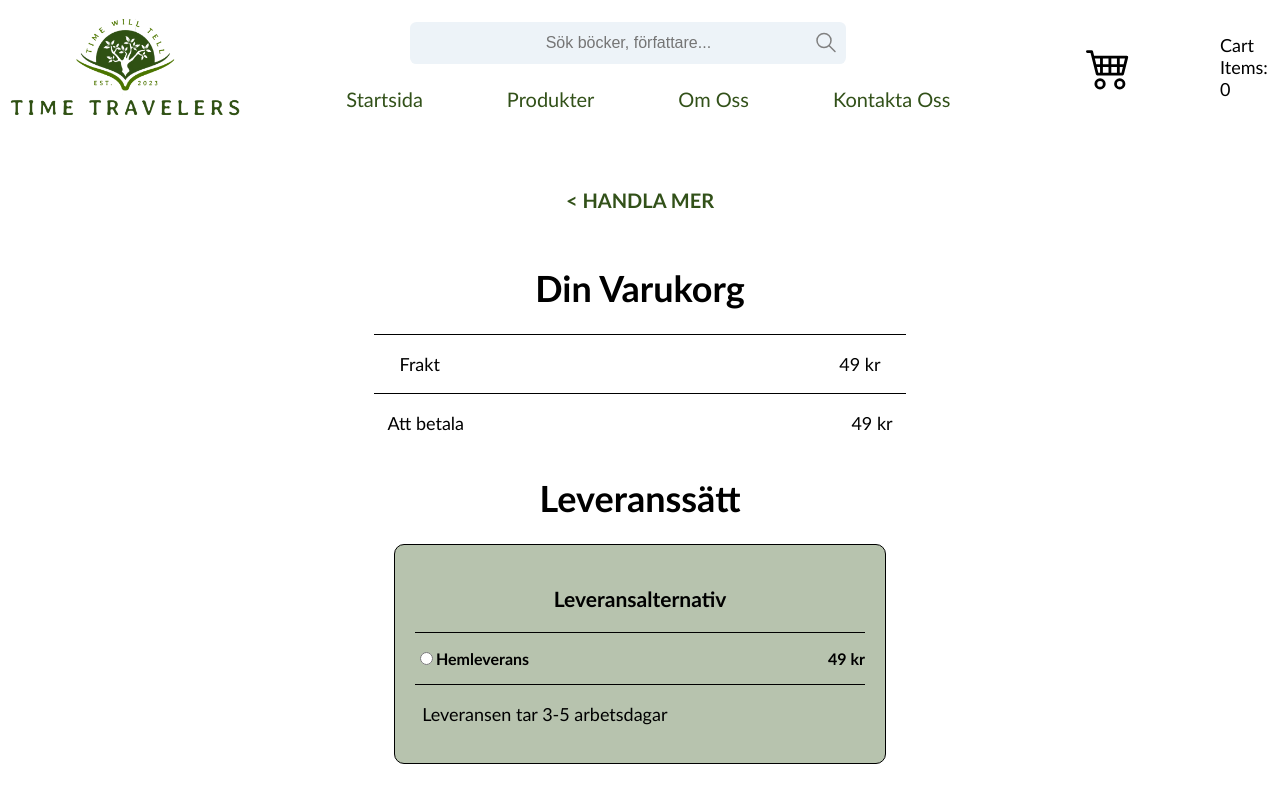
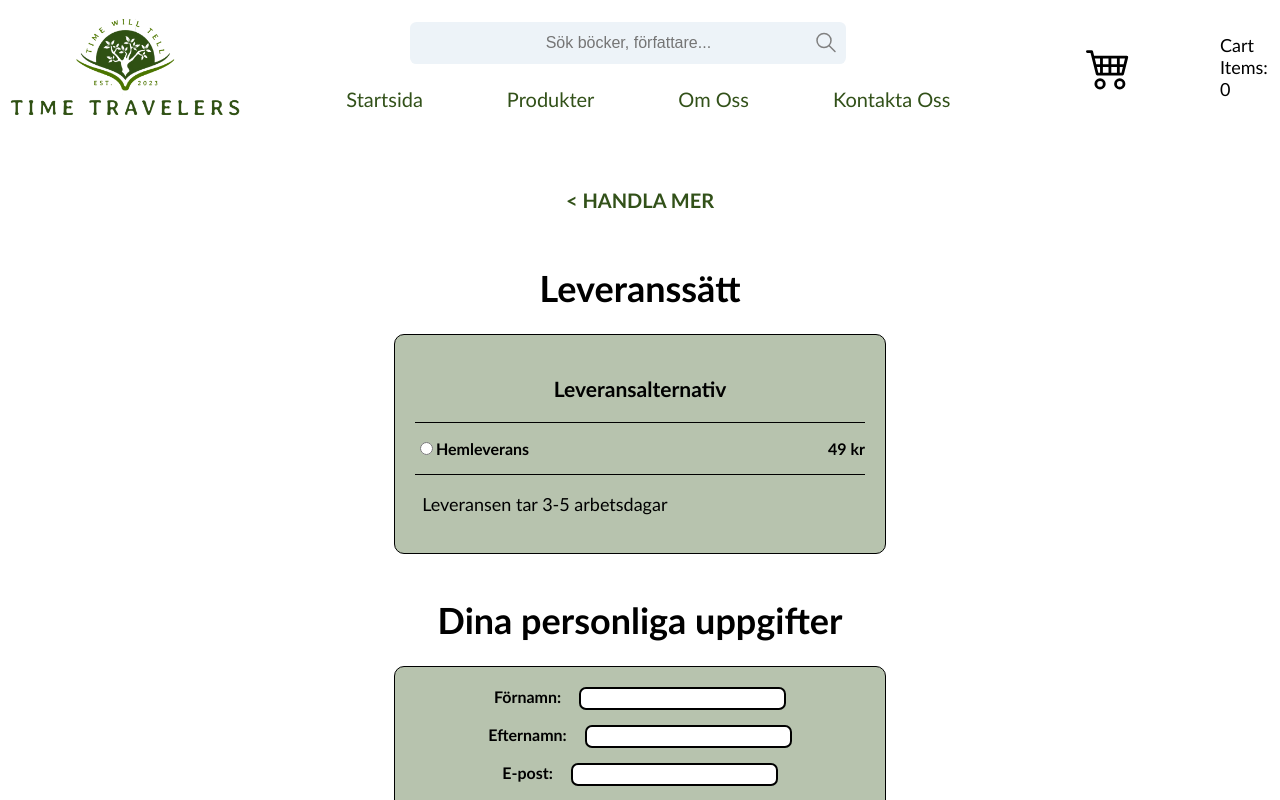
Before and after one commit to MauritzEmanuel/GroupProject_Frontend2, a React (Vite) app in the folder Frontend/: page /checkOut in a window 1280 px wide. Shown: the top 800 px of the page. Built offline with nearby package versions, Linux system fonts and the light colour scheme.

Commit message:
just fixes

```diff
--- a/Frontend/src/cssFiles/checkOut.css
+++ b/Frontend/src/cssFiles/checkOut.css
@@ -13,31 +13,6 @@
         cursor: pointer;
         font-weight: bold;
         font-size: 20px;
-    }
-}
-
-.checkOut-kart {
-
-
-    .kart-h1 {
-        text-align: center;
-    }
-
-    .kart-div {
-        display: flex;
-        justify-content: space-evenly;
-        font-size: 18px;
-    }
-
-    .kart-cont-line {
-        display: flex;
-        justify-content: center;
-
-        .kart-line {
-            width: 41.5%;
-            height: 1px;
-            background-color: black;
-        }
     }
 }
 
--- a/Frontend/src/pages/CheckOut.jsx
+++ b/Frontend/src/pages/CheckOut.jsx
@@ -49,29 +49,6 @@ const CheckOut = () => {
                 <header className="checkOut-header">
                     <a className="header-a" href={`/products/:id`}>&lt; HANDLA MER</a>
                 </header>
-
-                <div className="checkOut-kart">
-                    <h1 className="kart-h1">Din Varukorg</h1>
-                    {/* Varukorgen här? */}
-
-                    <div className="kart-cont-line">
-                        <div className="kart-line"></div>
-                    </div>
-
-                    <div className="kart-div">
-                        <p>Frakt</p>
-                        <p>49 kr</p>
-                    </div>
-
-                    <div className="kart-cont-line">
-                        <div className="kart-line"></div>
-                    </div>
-
-                    <div className="kart-div">
-                        <p>Att betala</p>
-                        <p>49 kr</p>
-                    </div>
-                </div>
 
                 <form>
                     <div className="checkOut-lev">
--- a/Frontend/src/pages/Confirmation.jsx
+++ b/Frontend/src/pages/Confirmation.jsx
@@ -28,7 +28,6 @@ const Confirmation = () => {
         <div className="conf-all">
             <header className="checkOut-header">
                 <a className="header-a" href={`/products/:id`}>&lt; HANDLA MER</a>
-                <img className='header-img' src={Logo} alt="Logo" />
             </header>
             <div className="conf-thank">
                 <h1 className="thank-h1">Tack för att just du handlade hos oss!</h1>
```
Also changed, not shown: 1 other file (tests, documents, lock files or other folders).
